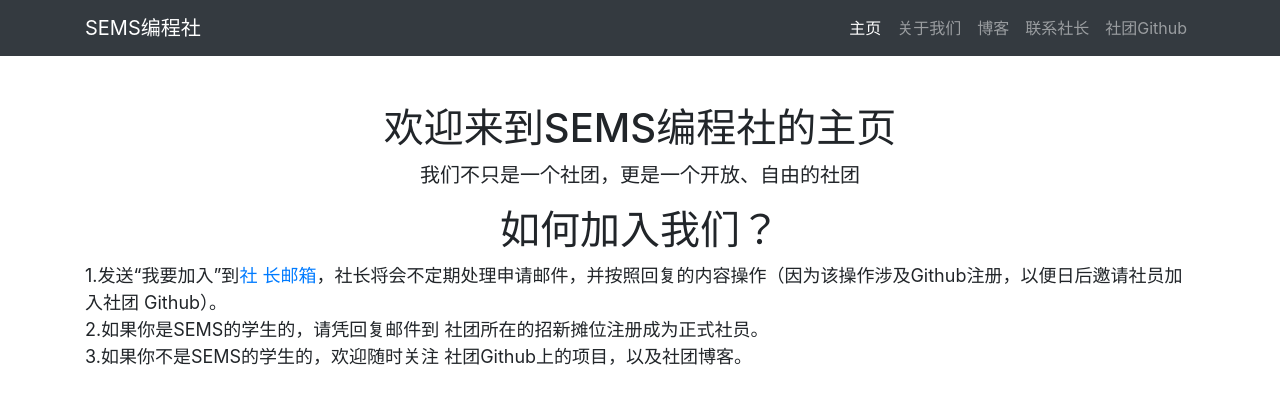
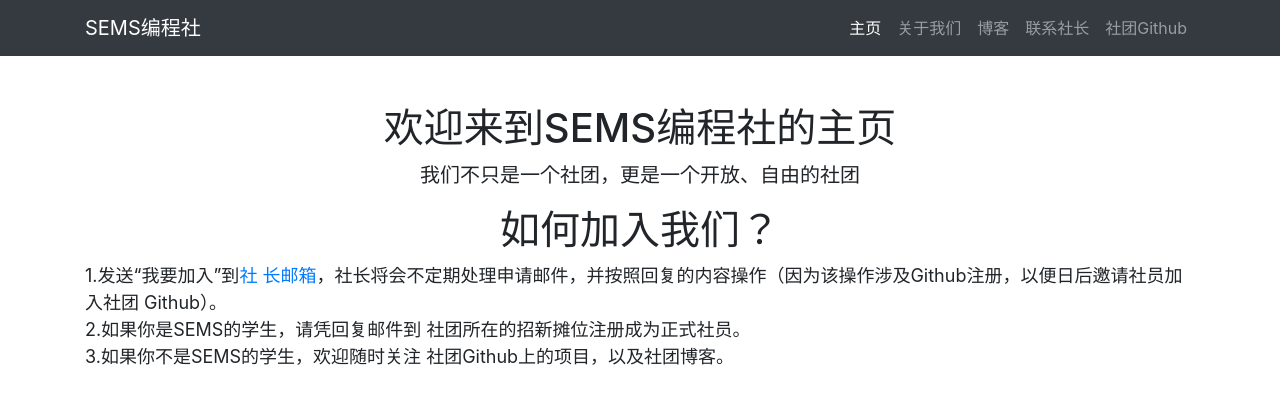
Before and after one commit to xmg333/sems-pc.github.io, a plain HTML site: page index.html in a window 1280 px wide. Drawn offline with Linux system fonts and the light colour scheme.

Commit message:
Update index.html

```diff
--- a/index.html
+++ b/index.html
@@ -41,9 +41,9 @@
             <li style="text-align: left; font-size: 18px">1.发送“我要加入”到<a href="mailto:877259039@qq.com">社
                 长邮箱</a>，社长将会不定期处理申请邮件，并按照回复的内容操作（因为该操作涉及Github注册，以便日后邀请社员加入社团
               Github）。</li>
-            <li style="text-align: left; font-size: 18px">2.如果你是SEMS的学生的，请凭回复邮件到
+            <li style="text-align: left; font-size: 18px">2.如果你是SEMS的学生，请凭回复邮件到
               社团所在的招新摊位注册成为正式社员。</li>
-            <li style="text-align: left; font-size: 18px">3.如果你不是SEMS的学生的，欢迎随时关注
+            <li style="text-align: left; font-size: 18px">3.如果你不是SEMS的学生，欢迎随时关注
               社团Github上的项目，以及社团博客。</li>
           </ul>
         </div>
```
